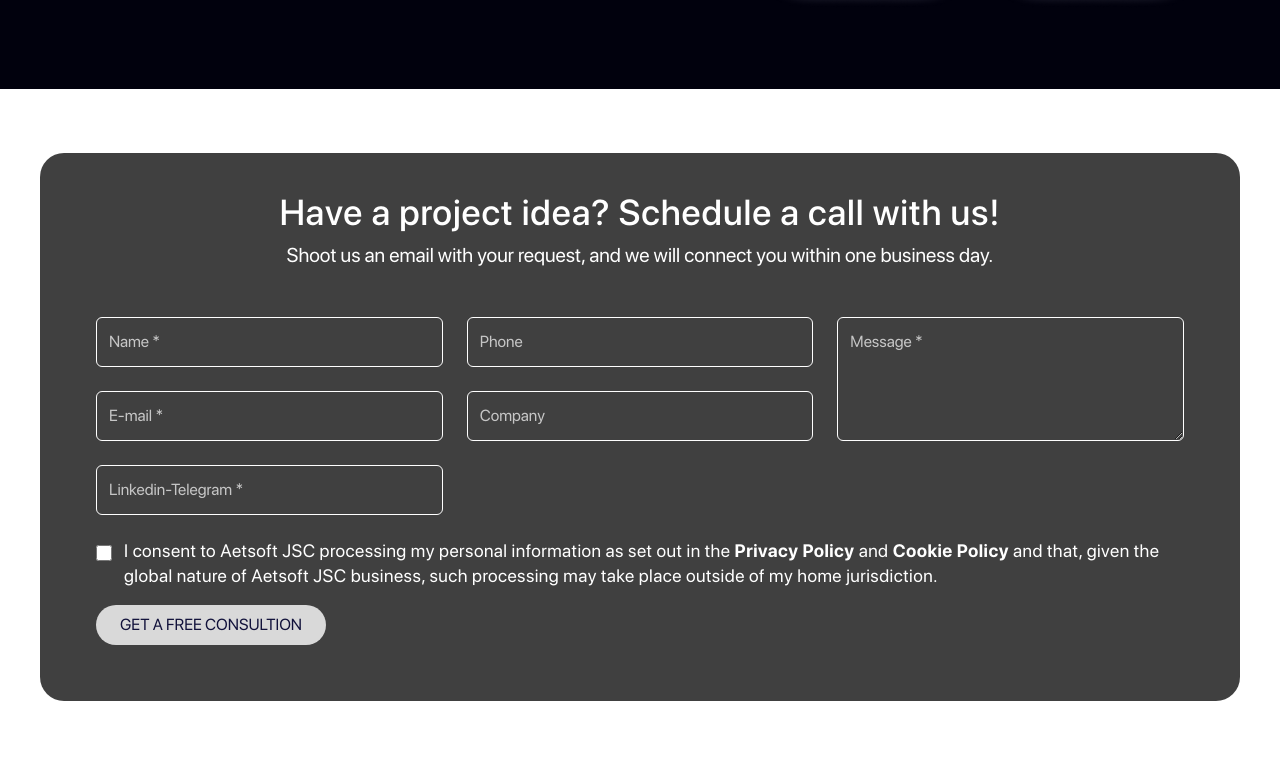
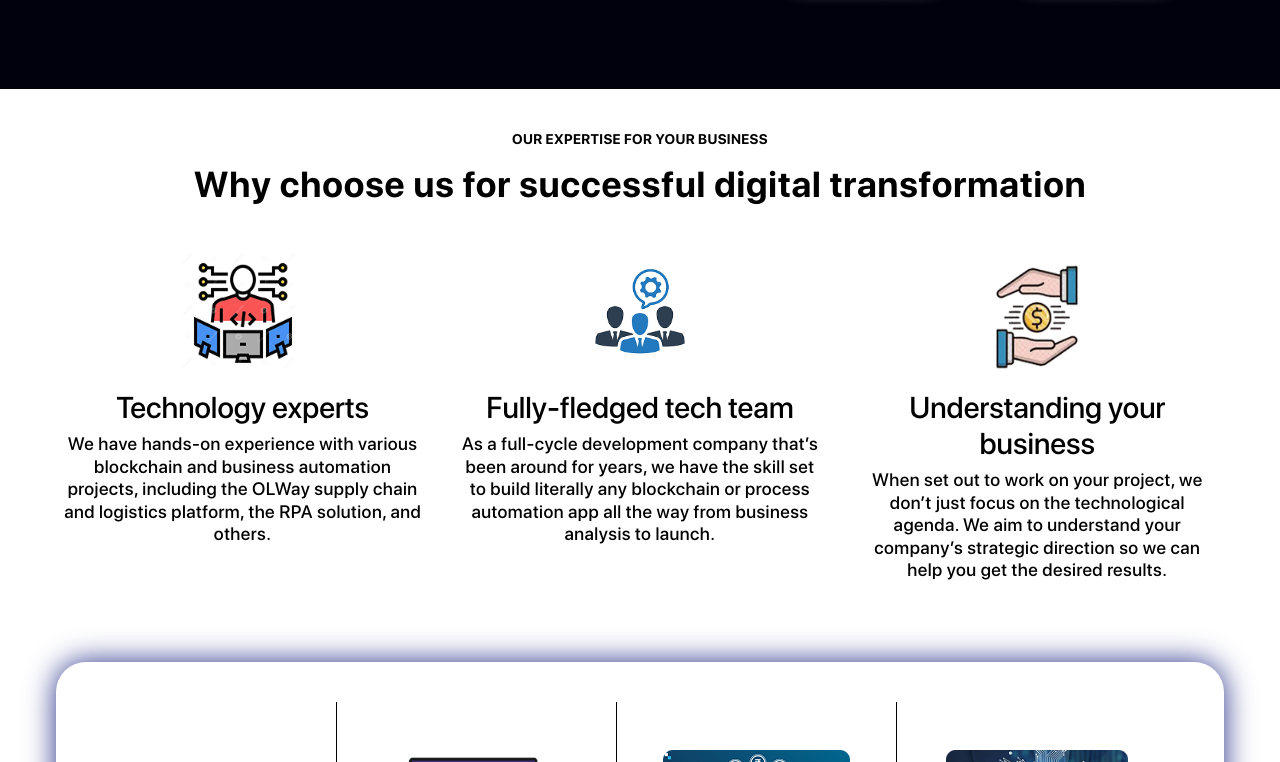
Before and after one commit to vd7943/Hippocampus, a React (Vite) app in the folder frontend/: page / in a window 1280 px wide. Shown: the part 2318-3080 px from the top of the page. Built offline with nearby package versions, Linux system fonts and the light colour scheme.

Commit message:
Update LandingPage.jsx

```diff
--- a/frontend/src/components/LandingPage.jsx
+++ b/frontend/src/components/LandingPage.jsx
@@ -4,6 +4,7 @@ import OurServices from "./LandingPage/OurServices";
 import ProjectIdea from "./LandingPage/ProjectIdea";
 import IndustriesWeServe from "./LandingPage/IndustriesWeServe";
 import ContactForm from "./LandingPage/ContactForm";
+import WhyChooseUs from "./LandingPage/WhyChooseUs";
 
 const LandingPage = () => {
   return (
@@ -12,6 +13,7 @@ const LandingPage = () => {
       <OurServices />
       <ProjectIdea />
       <IndustriesWeServe />
+      <WhyChooseUs />
       <ContactForm />
     </>
   );
```
